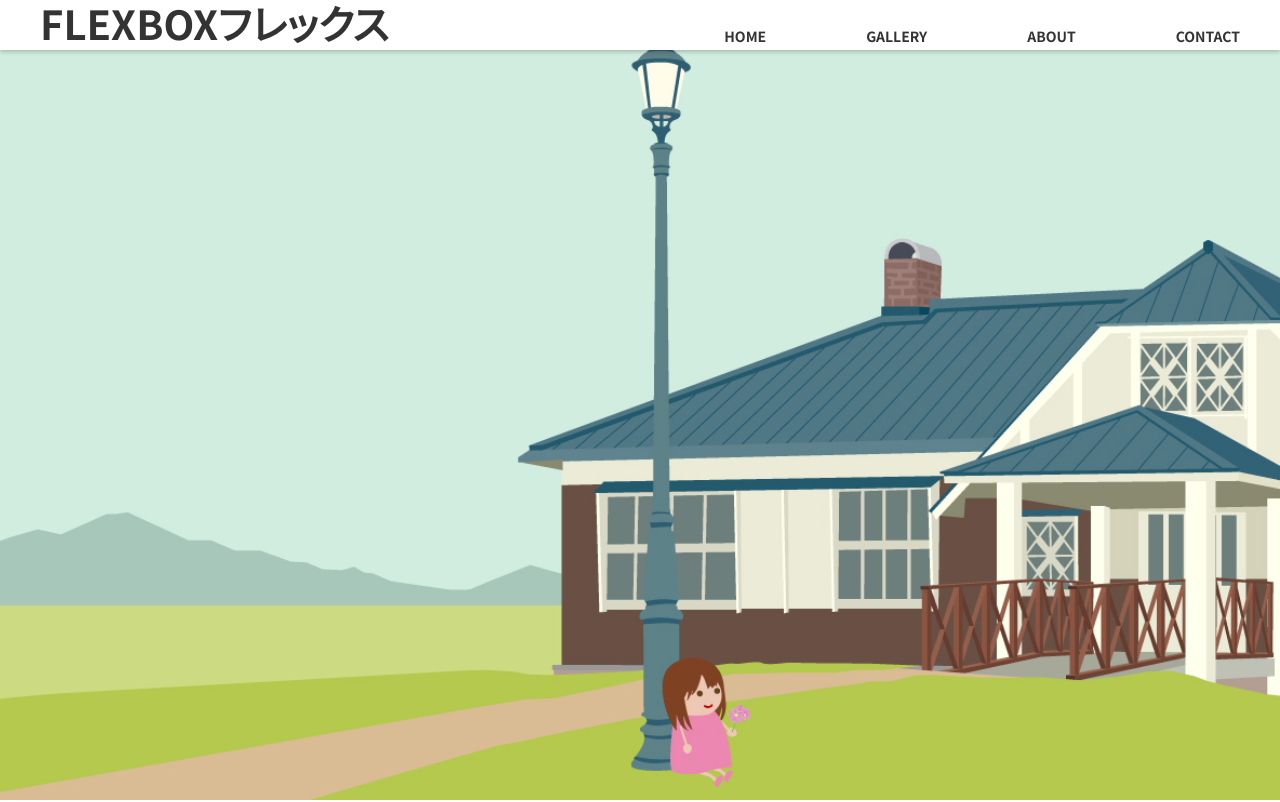
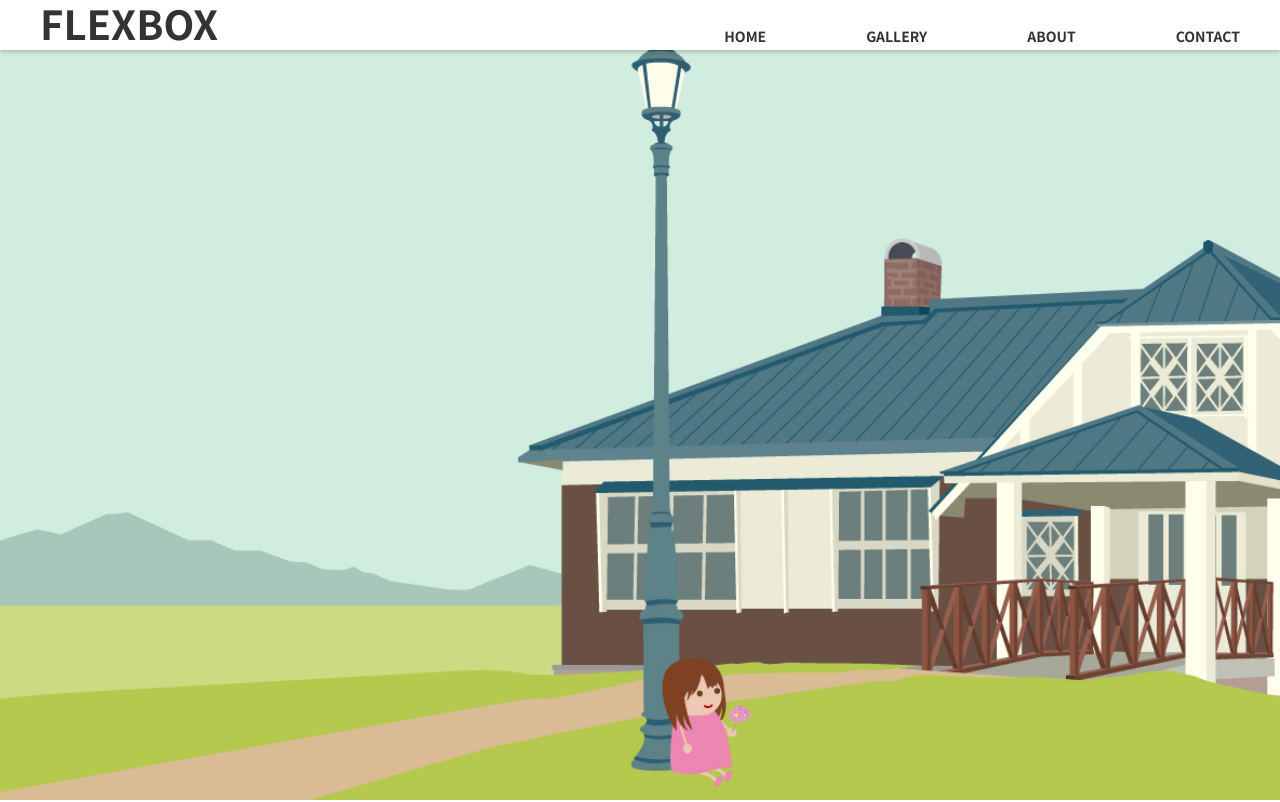
Before and after one commit to ovdesign/GitTest, a plain HTML site: page index.html in a window 1280 px wide. Shown: the top 802 px of the page. Drawn offline with Linux system fonts and the light colour scheme.

Commit message:
タイトル変更

```diff
--- a/index.html
+++ b/index.html
@@ -14,7 +14,7 @@
     <header class="header">
         <div class="header__body">
 
-            <h1><a href="index.html">FLEXBOXフレックス</a></h1>
+            <h1><a href="index.html">FLEXBOX</a></h1>
 
             <nav class="header__navigation">
                 <input type="checkbox" id="toggle-nav">
```
